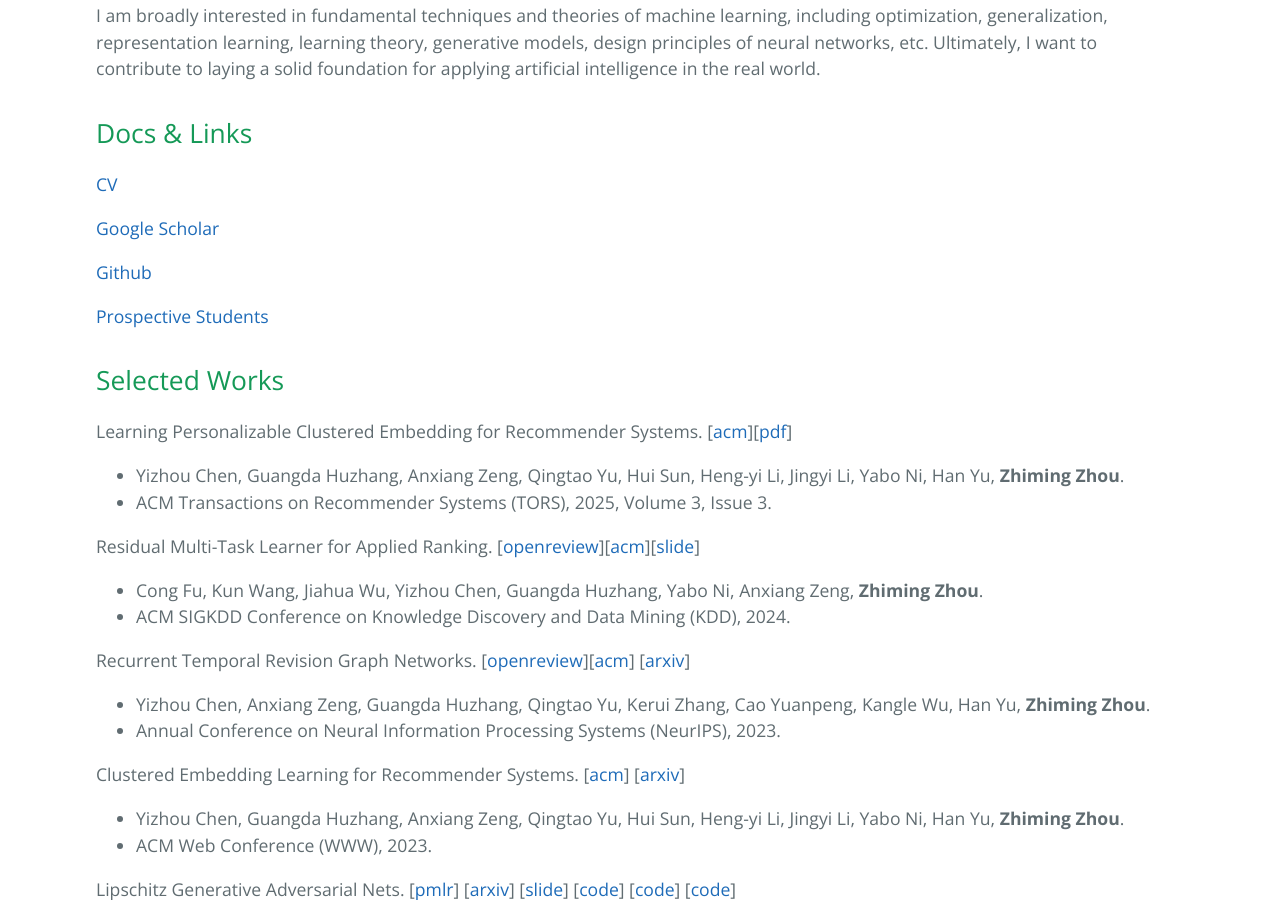
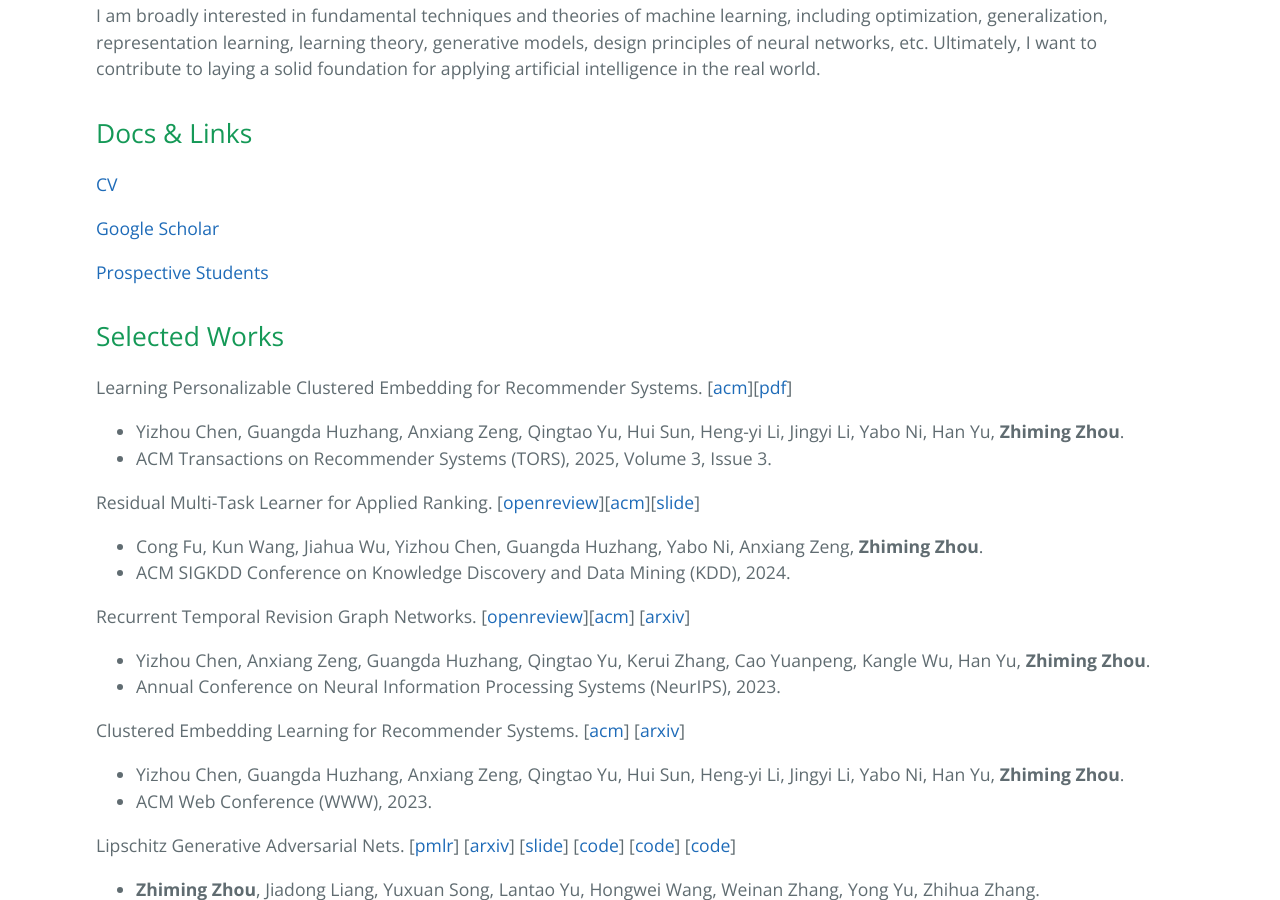
Before and after one commit to ZhimingZhou/zhimingzhou.github.io, a Jekyll site: the page built from index.md, in a window 1280 px wide and 900 px high, scrolled down 540 px. Built offline with Jekyll 4.4.1, drawn with Linux system fonts in a browser that asks for light colours.

Commit message:
Update index.md

```diff
--- a/index.md
+++ b/index.md
@@ -16,8 +16,6 @@ I am broadly interested in fundamental techniques and theories of machine learni
 [CV](https://raw.githubusercontent.com/ZhimingZhou/zhimingzhou.github.io/master/assets/Zhiming_Zhou_Resume.pdf)
 
 [Google Scholar](https://scholar.google.com/citations?hl=en&user=b8YJ1EMAAAAJ&sortby=pubdate)
-
-[Github](https://github.com/ZhimingZhou)
 
 [Prospective Students](https://zhimingzhou.github.io/Posts/Prospective-Students/)
 
```
